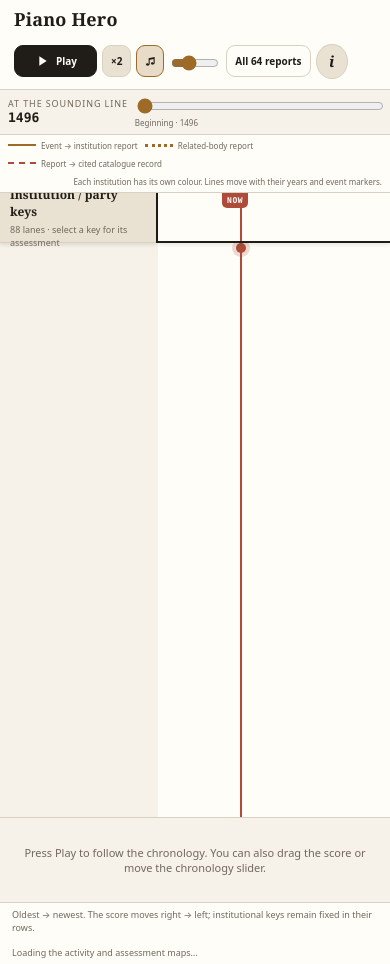
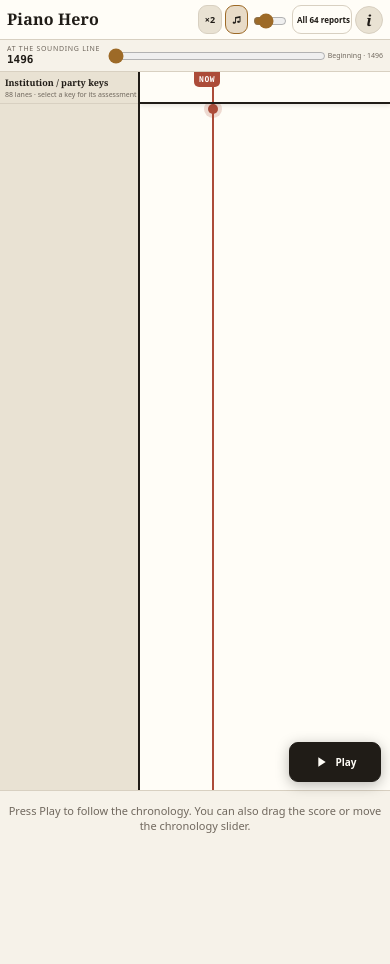
Before and after one commit to unclehowell/cedwyn-piano-hero, a plain HTML site: page public/index.html in a window 390 px wide. After the commit the page ends 844 px from the top, so only its background shows below. Drawn offline with Linux system fonts and the light colour scheme; a script that the page names is missing.

Commit message:
Fit Piano Hero to viewport and float Play/Pause

```diff
--- a/public/assets/ph.css
+++ b/public/assets/ph.css
@@ -157,3 +157,91 @@ button{cursor:pointer}
   .ph-dialog-head{height:48px;padding:6px 8px}.ph-dialog-layout{height:calc(100% - 48px)}
 }
 @media(prefers-reduced-motion:reduce){*{scroll-behavior:auto!important;transition:none!important}}
+
+
+/* 0.7.0 — app-sized viewport; all 88 rows scale to the space available. */
+html,body{height:100%;min-height:0;overflow:hidden;overscroll-behavior:none}
+body.ph-body{height:100vh;height:100dvh;overflow:hidden}
+#ph.ph{height:100vh;height:100dvh;min-height:0;overflow:hidden;padding-bottom:env(safe-area-inset-bottom,0px)}
+.ph-top{flex:0 0 auto;flex-wrap:nowrap;padding:7px 12px;gap:10px}
+.ph-brand{min-width:0}
+.ph-brand p{display:none}
+.ph-tools{flex:1 1 auto;flex-wrap:nowrap;gap:6px}
+.ph-filter{display:none!important}
+.ph-status{flex:0 0 auto;padding:5px 12px;gap:12px}
+.ph-counts{display:none!important}
+.ph-date{min-width:86px}
+.ph-date strong{font-size:15px}
+.ph-progress-wrap{min-width:0;grid-template-columns:auto minmax(0,1fr) auto;gap:7px}
+.ph-legend{display:none!important}
+.ph-lane-scroll{flex:1 1 0;height:auto;min-height:0;overflow:hidden;overscroll-behavior:none;scrollbar-width:none}
+.ph-lane-grid{height:100%;align-items:stretch}
+.ph-key-rail,.ph-timeline{height:100%;min-height:0;display:flex;flex-direction:column}
+.ph-rail-head,.ph-year-ruler{height:38px;flex:0 0 38px;position:relative;top:auto}
+.ph-rail-head{padding:4px 8px;gap:1px;box-shadow:none}
+.ph-rail-head b{font-size:11px}
+.ph-rail-head span{font-size:8px;white-space:nowrap}
+.ph-key-list{flex:1 1 0;height:auto;min-height:0;overflow:hidden;display:flex;flex-direction:column}
+.ph-inst-key{height:var(--ph-row);min-height:0;flex:0 0 var(--ph-row);padding:0 5px;gap:4px;border-left-width:3px}
+.ph-key-note{width:19px;flex:0 0 19px;font-size:clamp(5px,calc(var(--ph-row)*.76),9px);line-height:1}
+.ph-key-name{display:block;min-width:0;font-size:clamp(5px,calc(var(--ph-row)*.74),9px);line-height:1;white-space:nowrap;overflow:hidden;text-overflow:ellipsis}
+.ph-key-meta{display:none}
+.ph-timeline{min-width:0}
+.ph-year-ruler{overflow:hidden}
+.ph-score-viewport{height:auto;flex:1 1 0;min-height:0}
+.ph-event-label{height:62px;min-height:62px;max-height:62px;flex:0 0 62px;padding:5px 8px;overflow-x:auto;overflow-y:hidden}
+.ph-label-card{min-width:190px;max-width:260px;grid-template-columns:42px minmax(0,1fr);gap:6px;padding:3px 6px}
+.ph-label-image{width:40px;height:40px}
+.ph-label-title{font-size:10px}
+.ph-label-sub{font-size:8px}
+.ph-foot{display:none!important}
+.ph-play{position:fixed;right:16px;bottom:calc(72px + env(safe-area-inset-bottom,0px));z-index:80;min-width:104px;min-height:44px;padding:9px 13px;box-shadow:0 3px 14px rgba(0,0,0,.28)}
+@media(max-width:900px){
+  :root{--ph-railw:clamp(126px,28vw,198px);--ph-playhead:clamp(58px,14vw,103px)}
+  .ph-top{flex-direction:row;align-items:center;padding:6px 8px;gap:6px}
+  .ph-brand{flex:0 0 auto}
+  .ph-brand h1{font-size:18px}
+  .ph-tools{justify-content:flex-end;gap:5px}
+  .ph-counts{display:none!important}
+  .ph-legend{display:none!important}
+}
+@media(max-width:560px){
+  :root{--ph-railw:140px;--ph-playhead:72px}
+  .ph-top{padding:5px 7px;gap:4px}
+  .ph-brand h1{font-size:16px}
+  .ph-tools{gap:3px}
+  .ph-tool-btn{min-height:29px;padding:5px 6px;font-size:9px}
+  .ph-info{width:28px;height:28px;min-height:28px;flex:0 0 28px}
+  .ph-reports{max-width:60px;padding:5px 4px;font-size:8px;white-space:nowrap;overflow:hidden}
+  .ph-volume input{width:34px}
+  .ph-status{gap:6px;padding:4px 7px}
+  .ph-date{min-width:58px}
+  .ph-date .muted{font-size:7px}
+  .ph-date strong{font-size:11px}
+  .ph-progress-wrap{grid-template-columns:minmax(0,1fr) auto;gap:4px}
+  .ph-progress-wrap label{display:none}
+  .ph-progress-wrap input{min-width:0}
+  #ph-progress-label{font-size:7px}
+  .ph-rail-head,.ph-year-ruler{height:32px;flex-basis:32px}
+  .ph-rail-head{padding:3px 5px}
+  .ph-rail-head b{font-size:9px}
+  .ph-rail-head span{font-size:7px}
+  .ph-key-note{width:15px;flex-basis:15px;font-size:clamp(4px,calc(var(--ph-row)*.7),7px)}
+  .ph-key-name{font-size:clamp(4px,calc(var(--ph-row)*.7),7px)}
+  .ph-event-label{height:54px;min-height:54px;max-height:54px;flex-basis:54px;padding:4px 5px}
+  .ph-label-card{min-width:165px;grid-template-columns:36px minmax(0,1fr);gap:5px}
+  .ph-label-image{width:34px;height:34px}
+  .ph-label-date{font-size:8px}
+  .ph-label-title{font-size:9px}
+  .ph-label-sub{font-size:7px}
+  .ph-play{right:9px;bottom:calc(62px + env(safe-area-inset-bottom,0px));min-width:92px;min-height:40px;padding:8px 10px}
+}
+@media(max-height:640px){
+  .ph-top{padding-top:4px;padding-bottom:4px}
+  .ph-status{padding-top:3px;padding-bottom:3px}
+  .ph-rail-head,.ph-year-ruler{height:30px;flex-basis:30px}
+  .ph-event-label{height:48px;min-height:48px;max-height:48px;flex-basis:48px}
+  .ph-play{bottom:calc(56px + env(safe-area-inset-bottom,0px))}
+  .ph-label-sub{display:none}
+}
+@media(prefers-reduced-motion:reduce){.ph-play{transition:none}}
```
